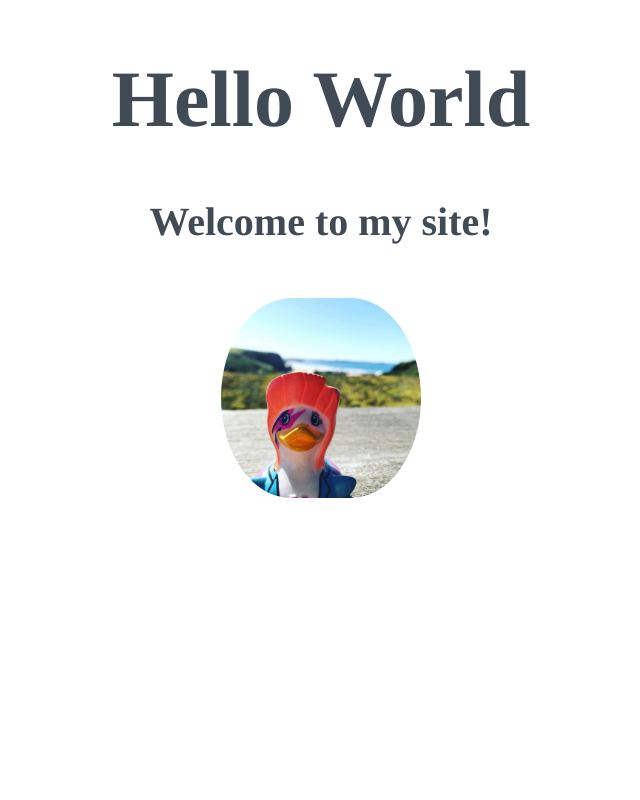
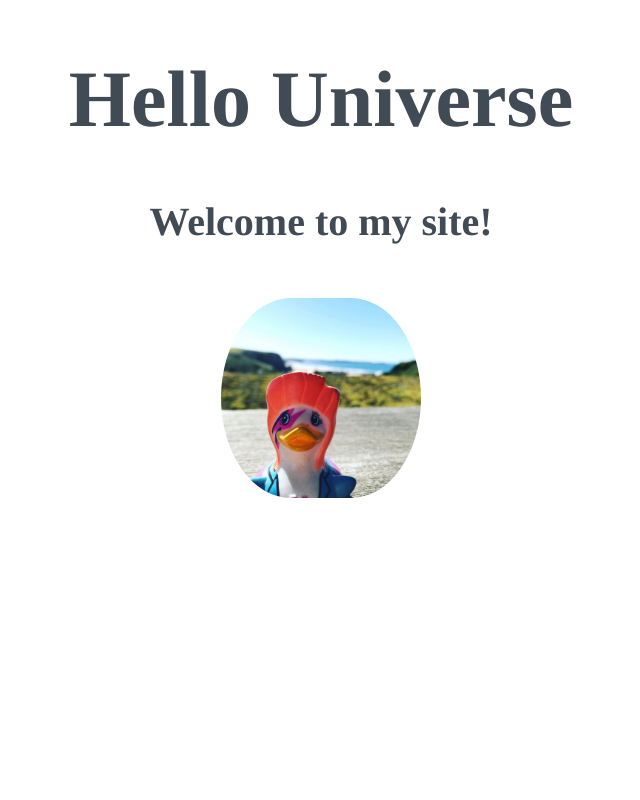
Before and after one commit to Yonniep/beginners-week-one, a plain HTML site: page index.html in a window 1280 px wide. Shown: the top 800 px of the page, without its empty margins (329-969 px from the left). Drawn offline with Linux system fonts and the light colour scheme.

Commit message:
Update index.html
changed world-> universe

```diff
--- a/index.html
+++ b/index.html
@@ -6,7 +6,7 @@
   </head>
   <body>
   <div>
-<h1> <strong> Hello World </strong> </h1>
+<h1> <strong> Hello Universe</strong> </h1>
 
 <h2> <strong> Welcome to my site! </strong> </h2>
 
```
